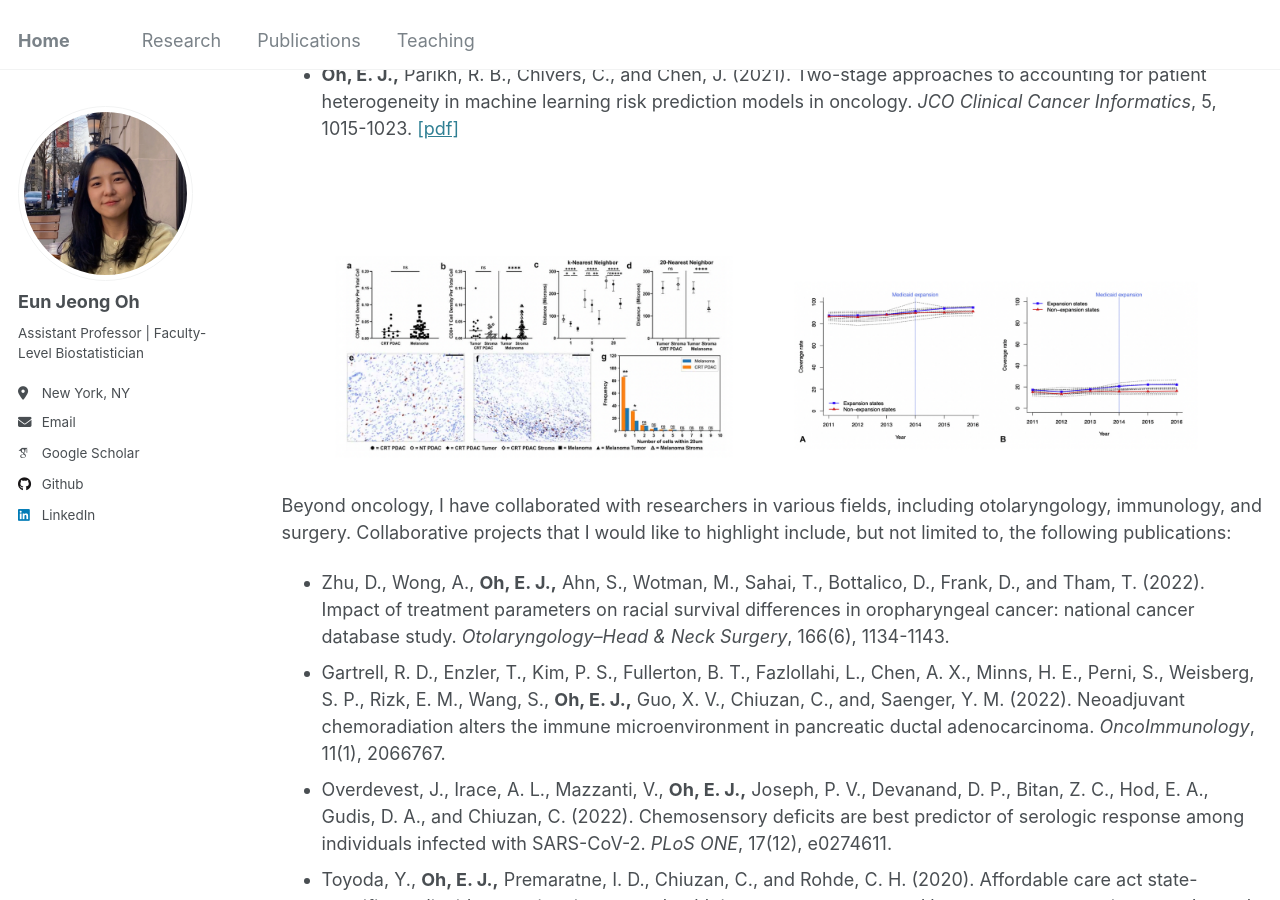
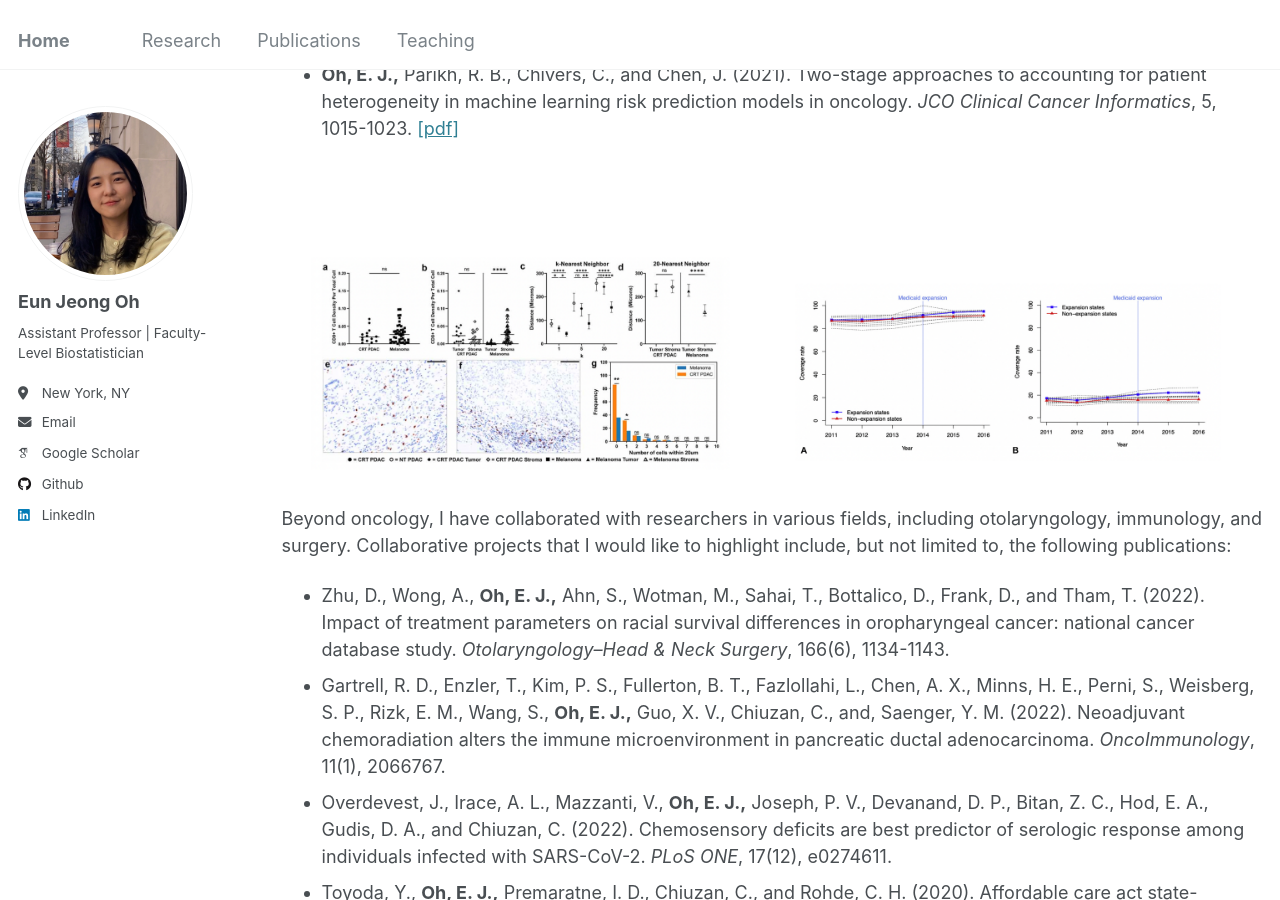
Before and after one commit to oheunj/oheunj.github.io, a Jekyll site: the page built from _pages/research.md, in a window 1280 px wide and 900 px high, scrolled down 1363 px. Built offline with Jekyll 4.4.1, drawn with Linux system fonts in a browser that asks for light colours; some web fonts are replaced.

Commit message:
Update research.md

```diff
--- a/_pages/research.md
+++ b/_pages/research.md
@@ -40,7 +40,7 @@ We have addressed the challenge of patient heterogeneity in predicting short-ter
 <br><br>
 
 <div style="text-align: center;">
-  <img src="/images/myfig3.png" style="width: 90%;">
+  <img src="/images/myfig3.png" style="width: 95%;">
 </div>
 
 Beyond oncology, I have collaborated with researchers in various fields, including otolaryngology, immunology, and surgery. Collaborative projects that I would like to highlight include, but not limited to, the following publications:
```
